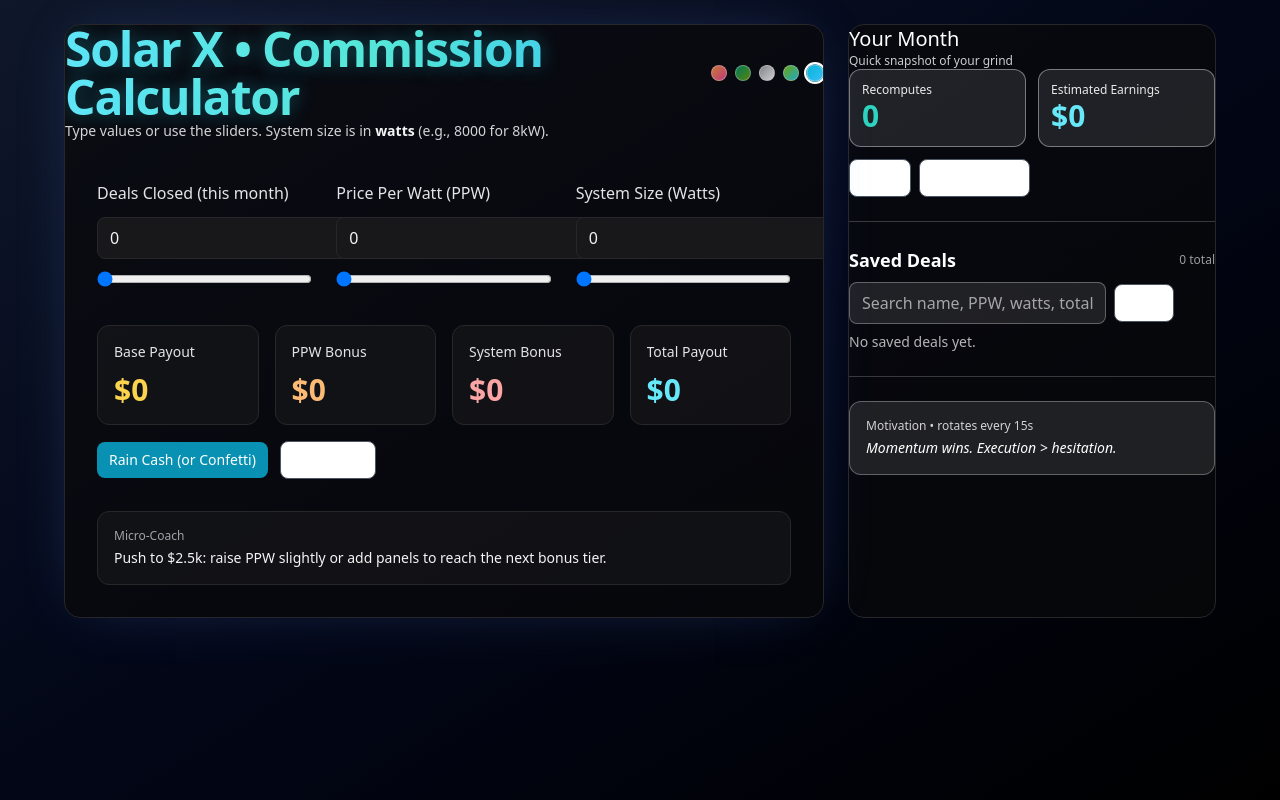
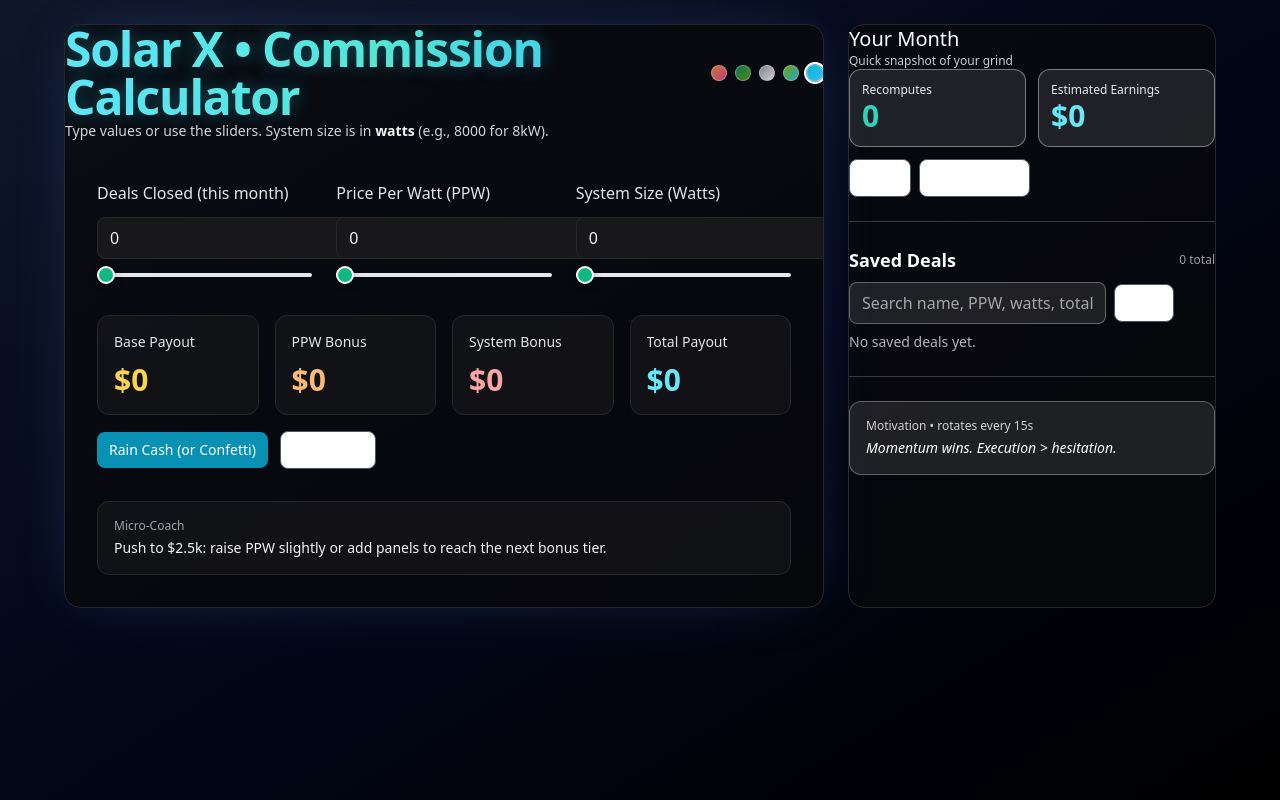
Before and after one commit to solarxeng/solarx-commission-calculator, a Next.js app: page / in a window 1280 px wide. Built offline with nearby package versions, Linux system fonts and the light colour scheme.

Commit message:
style: customize slider and focus styles in globals.css

```diff
--- a/app/globals.css
+++ b/app/globals.css
@@ -5,3 +5,35 @@
 body {
   @apply bg-black text-white;
 }
+
+
+/* Slider styles */
+input[type="range"] {
+  -webkit-appearance: none;
+  width: 100%;
+  height: 4px;
+  background: #e5e7eb;
+  border-radius: 9999px;
+}
+input[type="range"]::-webkit-slider-thumb {
+  -webkit-appearance: none;
+  height: 18px;
+  width: 18px;
+  border-radius: 9999px;
+  background: #10b981;
+  border: 2px solid white;
+  box-shadow: 0 2px 8px rgba(0,0,0,.25);
+}
+input[type="range"]::-moz-range-thumb {
+  height: 18px;
+  width: 18px;
+  border-radius: 9999px;
+  background: #10b981;
+  border: 2px solid white;
+  box-shadow: 0 2px 8px rgba(0,0,0,.25);
+}
+/* Focus outlines for accessibility */
+:focus-visible {
+  outline: 3px solid #2563eb;
+  outline-offset: 2px;
+}
```
